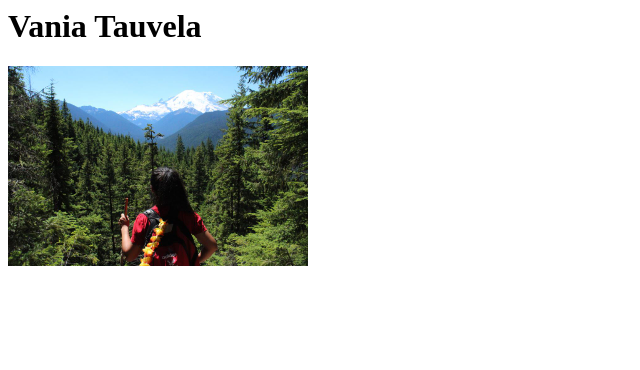
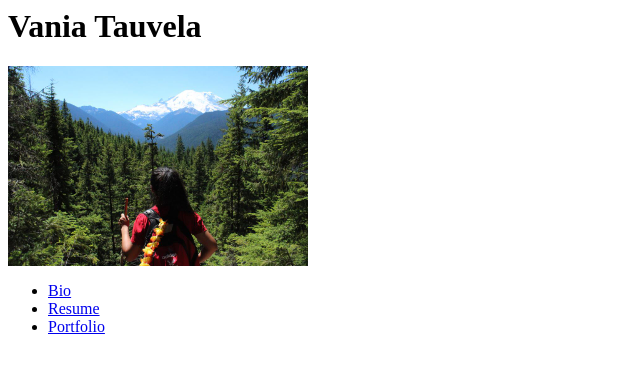
Before and after one commit to vtauvela/vtauvela.github.io, a plain HTML site: page index.html in a window 1280 px wide. Shown: the whole page, without its empty margins (0-640 px from the left). Drawn offline with Linux system fonts and the light colour scheme.

Commit message:
Version 2

```diff
--- a/index.html
+++ b/index.html
@@ -17,5 +17,11 @@
 
 	<img src="img/me.jpg">
 
+	<ul>
+		<li><a href="bio.html">Bio</a></li>
+		<li><a href="resume.html">Resume</a></li>
+		<li><a href="portfolio.html">Portfolio</a></li>
+	</ul>
+
 </body>
 </html>
```
Also changed, not shown: bio.html (+1 -1 lines), portfolio.html (+1 -1 lines), resume.html (+1 -1 lines).
